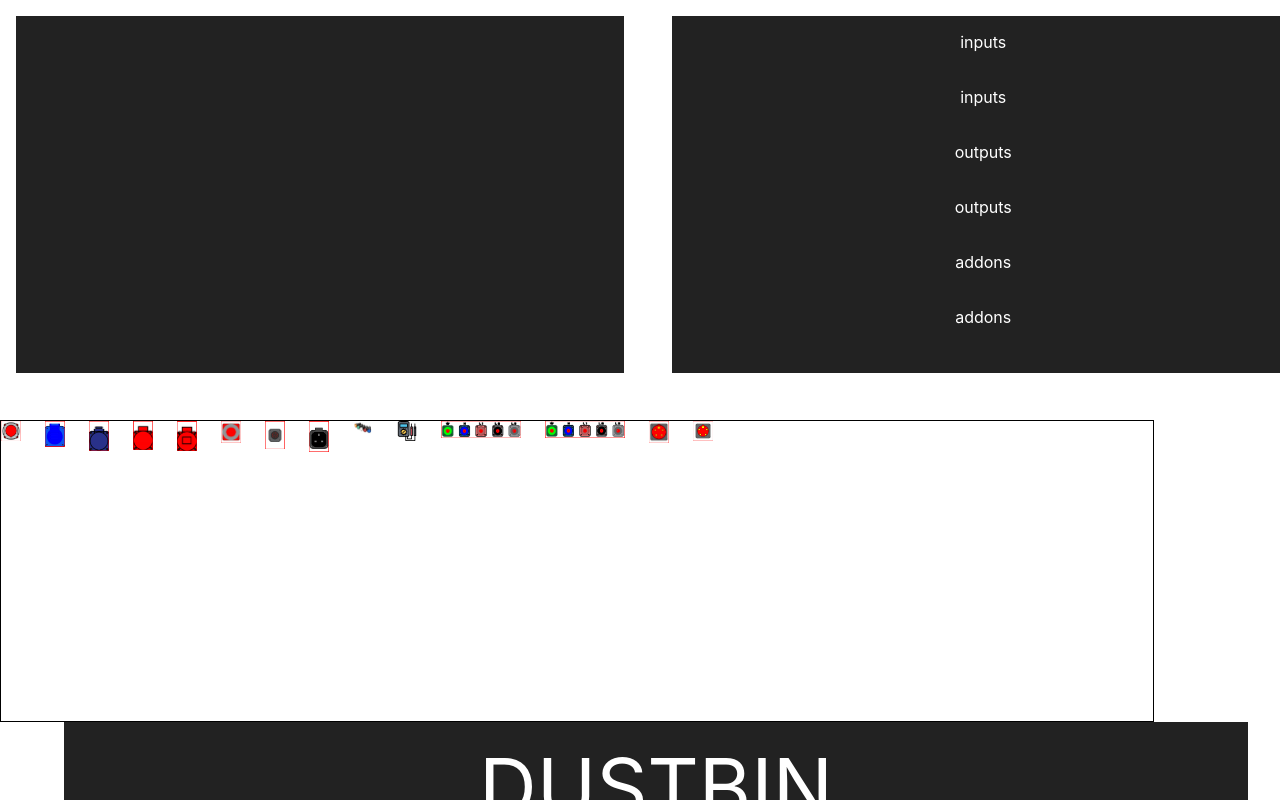
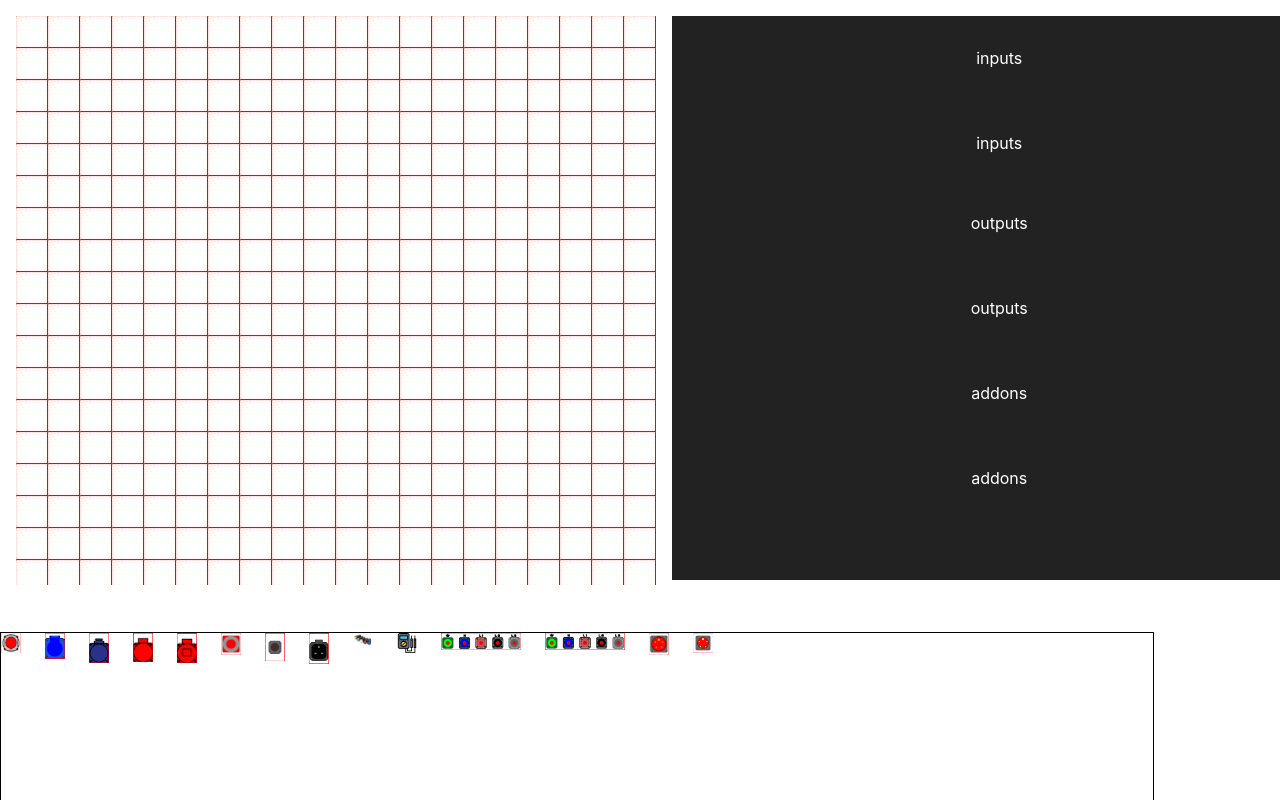
Before and after one commit to aswinvk28/power-distribution-box, a React (Create React App) app: page / in a window 1280 px wide. Shown: the top 800 px of the page. Built offline with nearby package versions, Linux system fonts and the light colour scheme.

Commit message:
grid image added

```diff
--- a/src/App.css
+++ b/src/App.css
@@ -53,14 +53,15 @@ body, html, #root {
 .templated-distributions-container .cartesian {
   flex: wrap;
   width: 45%;
-  height: 325px;
+  height: 505px;
+  background: url('images/grid/grid_image.jpg') 0px 0px transparent repeat;
 }
 
 .templated-distributions-container .templated_inputs_row1 {
   flex: wrap;
   position: absolute;
   width: 45%;
-  height: 50px;
+  height: 80px;
   margin-top: 0px;
   margin-left: 50%;
 }
@@ -69,8 +70,8 @@ body, html, #root {
   flex: wrap;
   position: absolute;
   width: 45%;
-  height: 50px;
-  margin-top: 55px;
+  height: 80px;
+  margin-top: 85px;
   margin-left: 50%;
 }
 
@@ -78,8 +79,8 @@ body, html, #root {
   flex: wrap;
   position: absolute;
   width: 45%;
-  height: 50px;
-  margin-top: 110px;
+  height: 80px;
+  margin-top: 165px;
   margin-left: 50%;
 }
 
@@ -87,8 +88,8 @@ body, html, #root {
   flex: wrap;
   position: absolute;
   width: 45%;
-  height: 50px;
-  margin-top: 165px;
+  height: 80px;
+  margin-top: 250px;
   margin-left: 50%;
 }
 
@@ -96,8 +97,8 @@ body, html, #root {
   flex: wrap;
   position: absolute;
   width: 45%;
-  height: 50px;
-  margin-top: 220px;
+  height: 80px;
+  margin-top: 335px;
   margin-left: 50%;
 }
 
@@ -105,8 +106,8 @@ body, html, #root {
   flex: wrap;
   position: absolute;
   width: 45%;
-  height: 50px;
-  margin-top: 275px;
+  height: 80px;
+  margin-top: 420px;
   margin-left: 50%;
 }
 
--- a/src/components/Distribution.js
+++ b/src/components/Distribution.js
@@ -7,10 +7,10 @@ const useLocalStorage = Constants.useLocalStorage;
 let style = {
     marginBottom: '0.5rem',
     color: 'white',
-    padding: '1rem',
+    padding: '32px',
     textAlign: 'center',
     fontSize: '1rem',
-    lineHeight: 'normal',
+    lineHeight: 'normal'
 };
 
 export const Distribution = ({ accept, lastDroppedItem, totalDroppedItems, e_name, onDrop, }) => {
--- a/src/components/DustBin.js
+++ b/src/components/DustBin.js
@@ -7,7 +7,7 @@ const style = {
     width: '90%',
     marginBottom: '0.5rem',
     color: 'white',
-    padding: '1rem',
+    padding: '32px',
     textAlign: 'center',
     fontSize: '5rem',
     lineHeight: 'normal',
```
Also changed, not shown: src/images/grid/grid_image.jpg (added).
